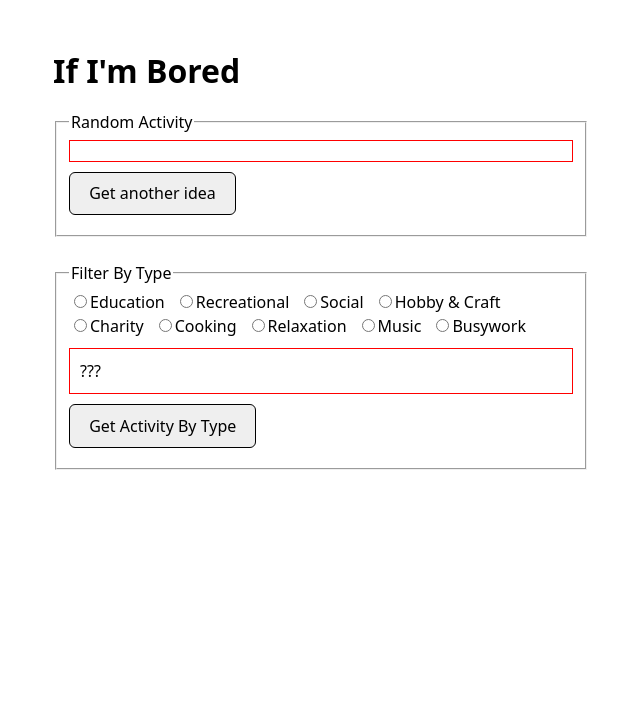
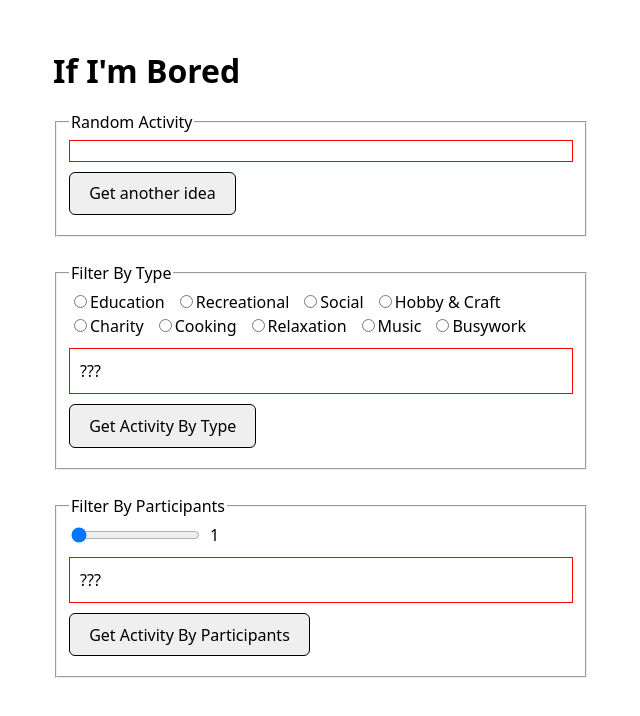
Before and after one commit to KaterinaShepeleva/im-bored, a React (Vite) app: page / in a window 1280 px wide. Shown: the top 716 px of the page, without its empty margins (319-959 px from the left). Built offline with nearby package versions, Linux system fonts and the light colour scheme; no server answers.

Commit message:
Added fetching activity by participants number

```diff
--- a/src/components/App/App.tsx
+++ b/src/components/App/App.tsx
@@ -1,6 +1,7 @@
 import './App.css';
 import RandomActivity from 'components/RandomActivity/RandomActivity.tsx';
 import FilterByType from 'components/FilterByType/FilterByType.tsx';
+import FilterByParticipants from 'components/FilterByParticipants/FilterByParticipants.tsx';
 
 function App() {
   return (
@@ -13,6 +14,9 @@ function App() {
       <br/>
 
       <FilterByType/>
+      <br/>
+
+      <FilterByParticipants/>
     </>
   );
 }
--- /dev/null
+++ b/src/components/FilterByParticipants/FilterByParticipants.tsx
@@ -0,0 +1,64 @@
+import { useState } from 'react';
+import axios from 'axios';
+
+import { API_URL } from 'src/constants.ts';
+
+const FilterByParticipants = () => {
+  const [activity, setActivity] = useState<string>('???');
+  const [participantsNumber, setParticipantsNumber] = useState<number>(1);
+
+  const getActivityByParticipants = async (): Promise<void> => {
+    const response = await axios.get(`${API_URL}?participants=${participantsNumber}`);
+    let activity = '???';
+
+    // TODO: save data.error as content error (in separate variable) and change its displayed style
+    if (response.data?.activity) {
+      activity = response.data.activity;
+    } else if (response.data?.error) {
+      activity = response.data.error;
+    }
+
+    setActivity(activity);
+  };
+
+  return (
+    <div>
+      <fieldset>
+        <legend>Filter By Participants</legend>
+
+        <div style={{ display: 'flex', alignItems: 'center' }}>
+          <input
+            type="range"
+            id="participants"
+            min="1"
+            max="8"
+            value={participantsNumber}
+            onChange={(e) => setParticipantsNumber(Number(e.target.value))}
+          />
+          <label
+            htmlFor="participants"
+            style={{ marginLeft: '8px' }}
+          >
+            {participantsNumber}
+          </label>
+        </div>
+
+        {activity?.length > 0 && (
+          <div style={{ border: '1px solid red', padding: '10px', margin: '10px 0' }}>
+            {activity}
+          </div>
+        )}
+
+        <button
+          type="button"
+          style={{ marginBottom: '10px' }}
+          onClick={getActivityByParticipants}
+        >
+          Get Activity By Participants
+        </button>
+      </fieldset>
+    </div>
+  );
+};
+
+export default FilterByParticipants;
```
